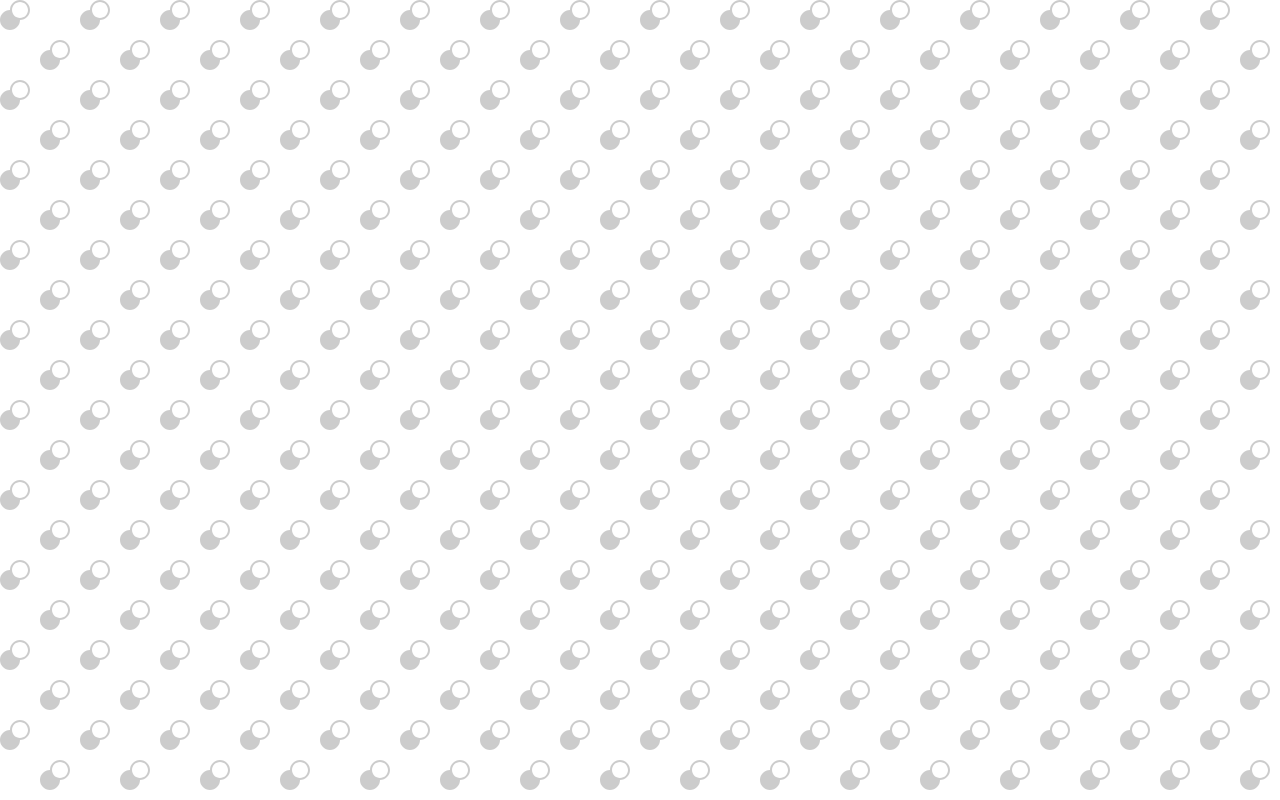
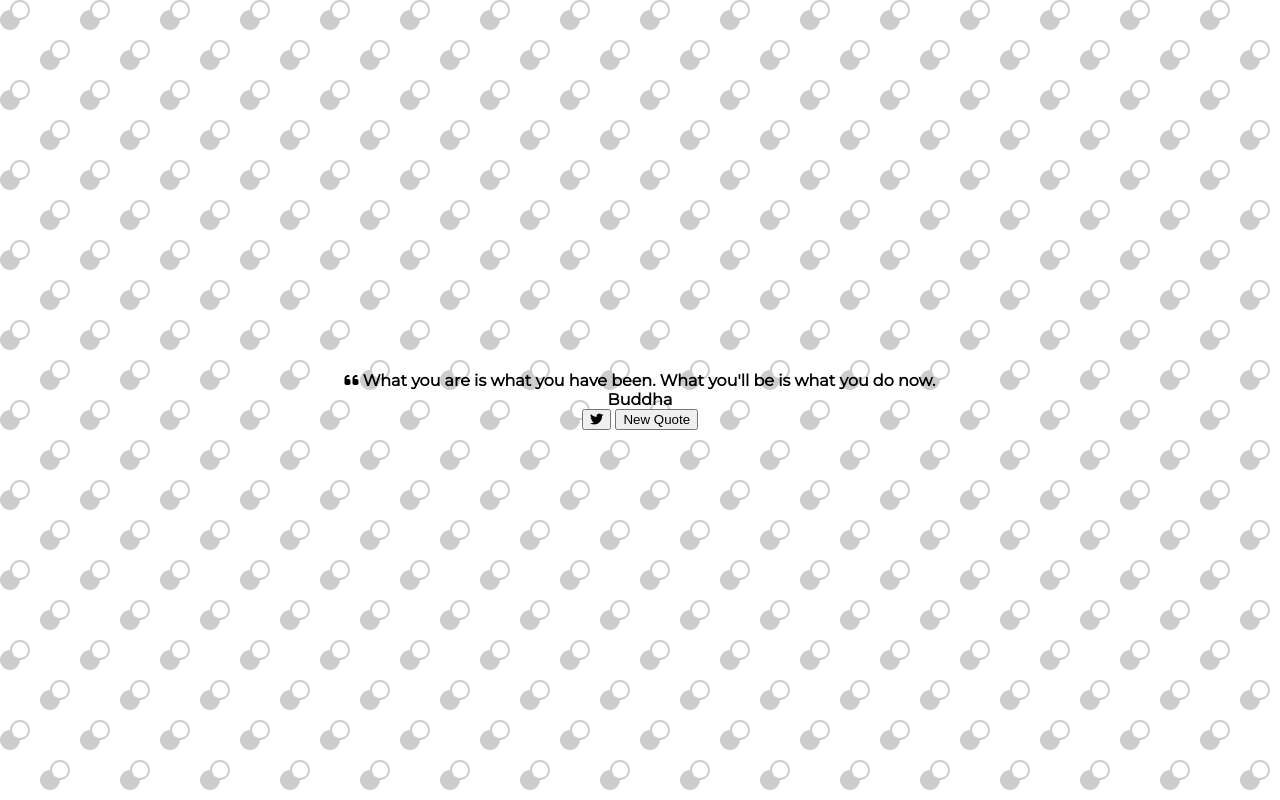
Before and after one commit to MikeReyes102/quote-generator, a plain HTML site: page index.html in a window 1280 px wide. Drawn offline with Linux system fonts and the light colour scheme.

Commit message:
Added HTML

```diff
--- a/index.html
+++ b/index.html
@@ -9,7 +9,24 @@
     <link rel="stylesheet" href="styles.css">
 </head>
 <body>
-
+    <div class="quote-container" id="quote-container">
+        <!-- Quote -->
+        <div class="quote-text">
+            <i class="fas fa-quote-left"></i>
+            <span id="quote">What you are is what you have been. What you'll be is what you do now.</span>
+        </div>
+        <!-- Author -->
+        <div class="quote-author">
+            <span id="author">Buddha</span>
+        </div>
+        <!-- Buttons -->
+        <div class="button-container">
+            <button class="twitter-button" id="twitter" title="Tweet This!">
+                <i class="fab fa-twitter"></i>
+            </button>
+            <button class="new-quote">New Quote</button>
+        </div>
+    </div>
     <!-- Script -->
     <script src="script.js"></script>
 </body>
```
